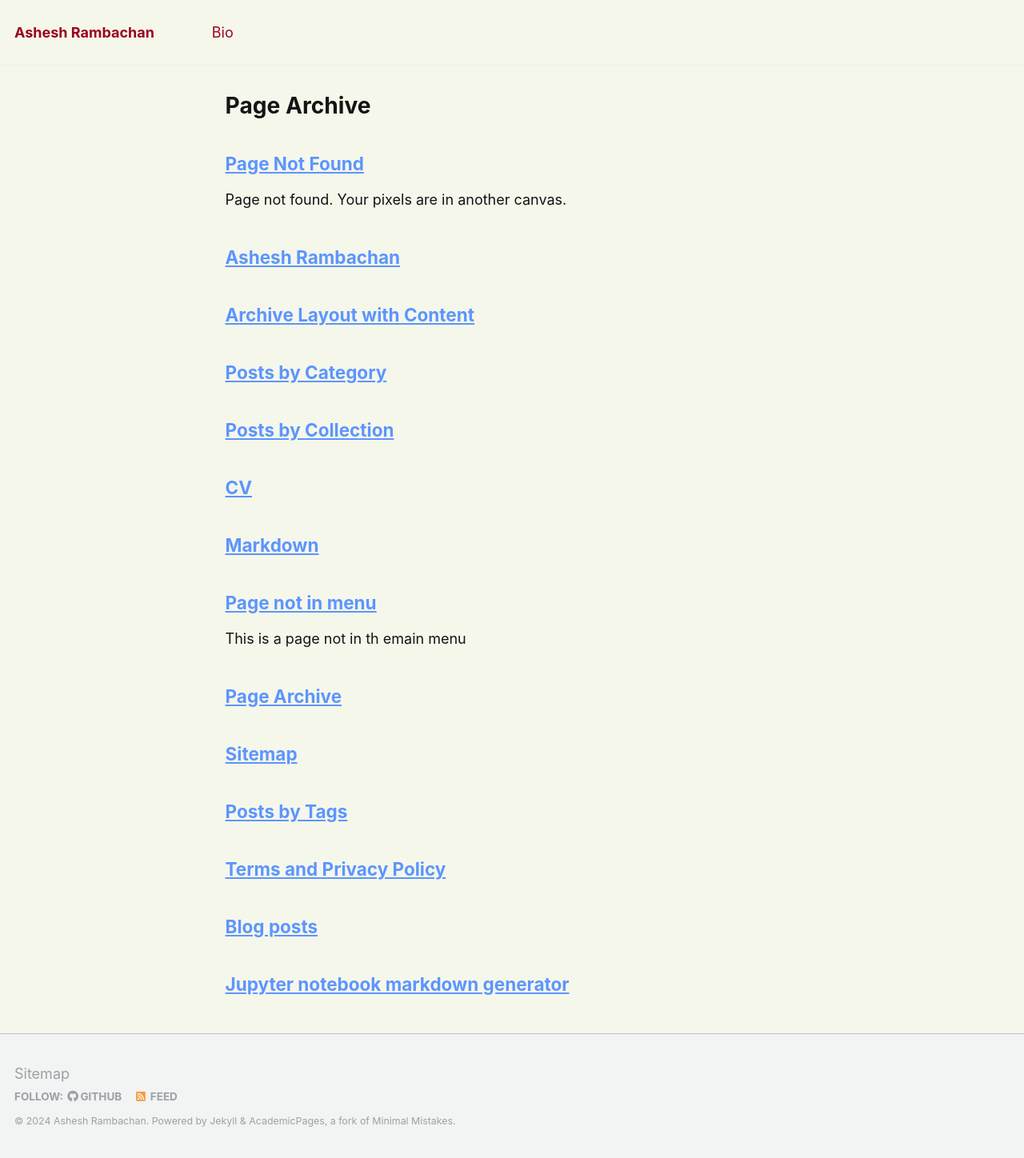
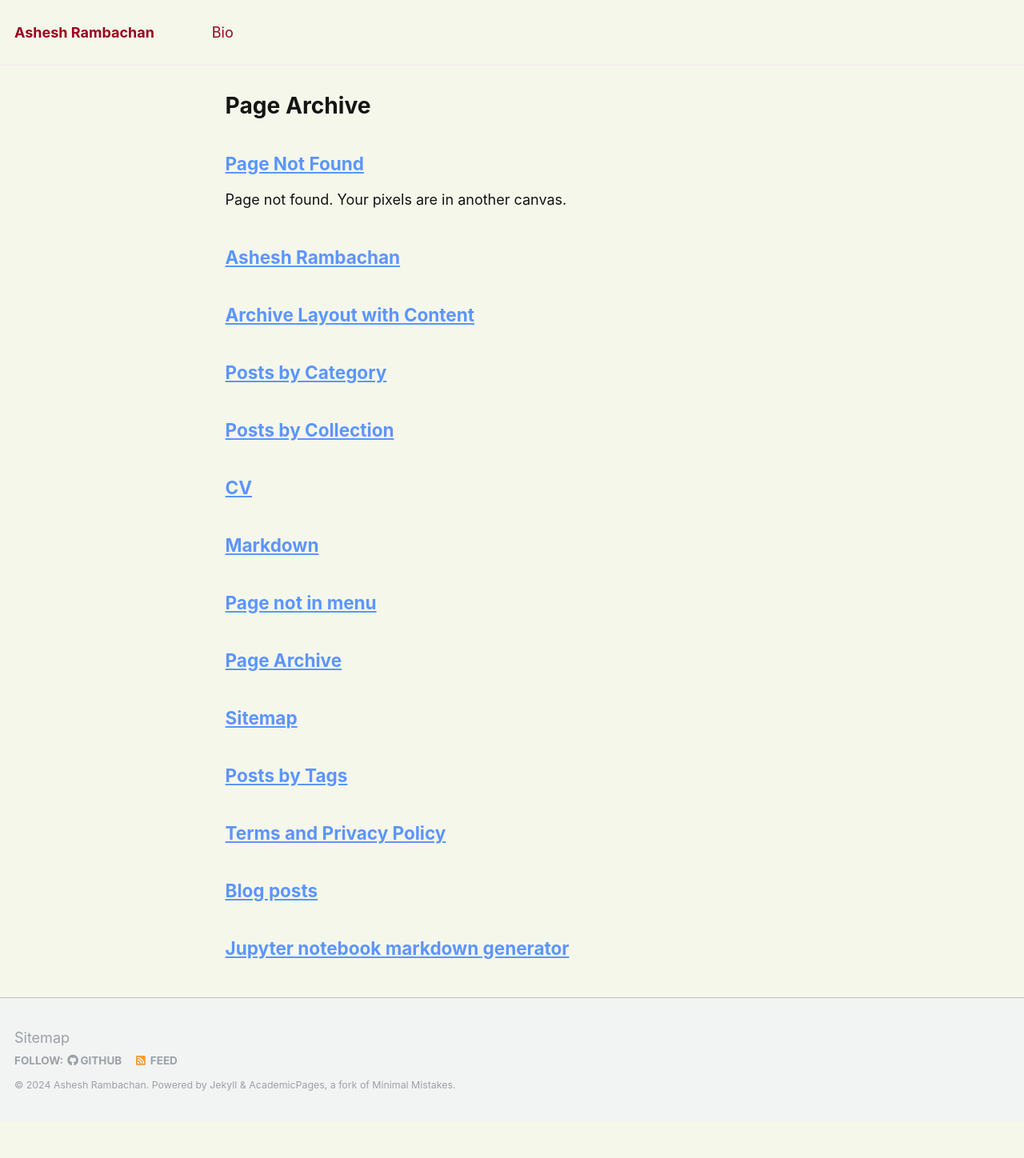
Before and after one commit to asheshrambachan/asheshrambachan.github.io, a Jekyll site: the page built from _pages/page-archive.html, in a window 1280 px wide. Shown: the whole page at 80% size. Built offline with Jekyll 4.4.1, drawn with Linux system fonts in a browser that asks for light colours; after the commit the page ends 1403 px from its top, so only the background shows below that.

Commit message:
Update pages to remove excerpts

```diff
--- a/_pages/non-menu-page.md
+++ b/_pages/non-menu-page.md
@@ -1,7 +1,6 @@
 ---
 permalink: /non-menu-page/
 title: "Page not in menu"
-excerpt: "This is a page not in th emain menu"
 author_profile: true
 redirect_from:
   - "/nmp/"
```
Also changed, not shown: _pages/about.md (+0 -1 lines).
